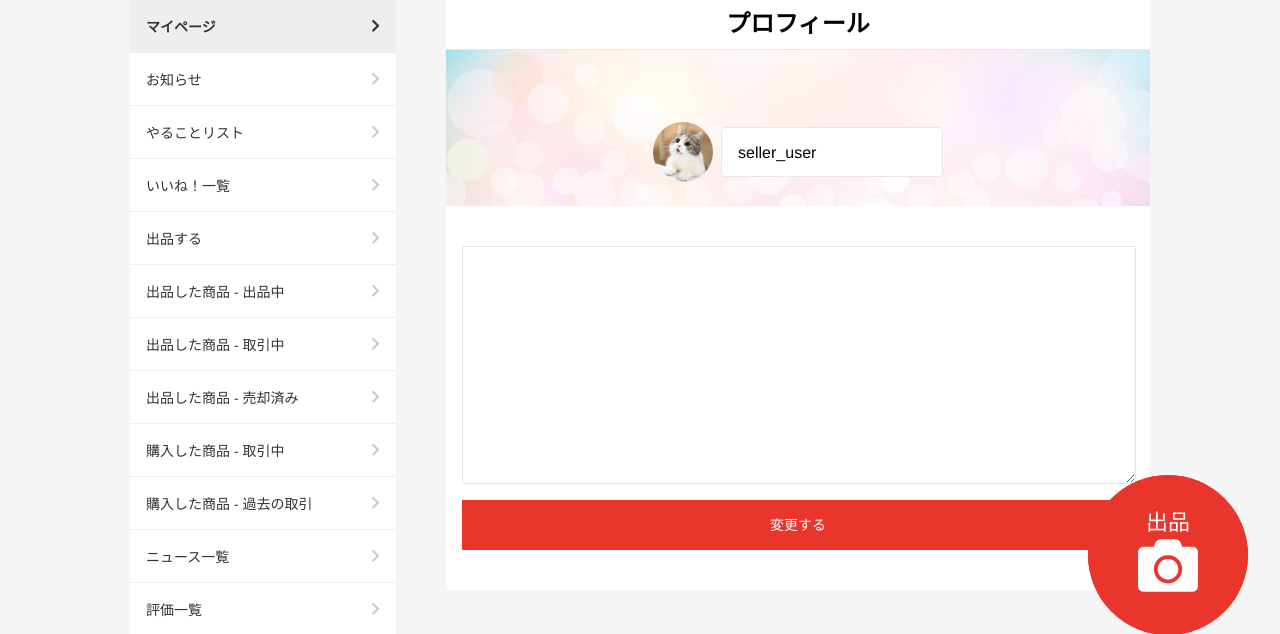
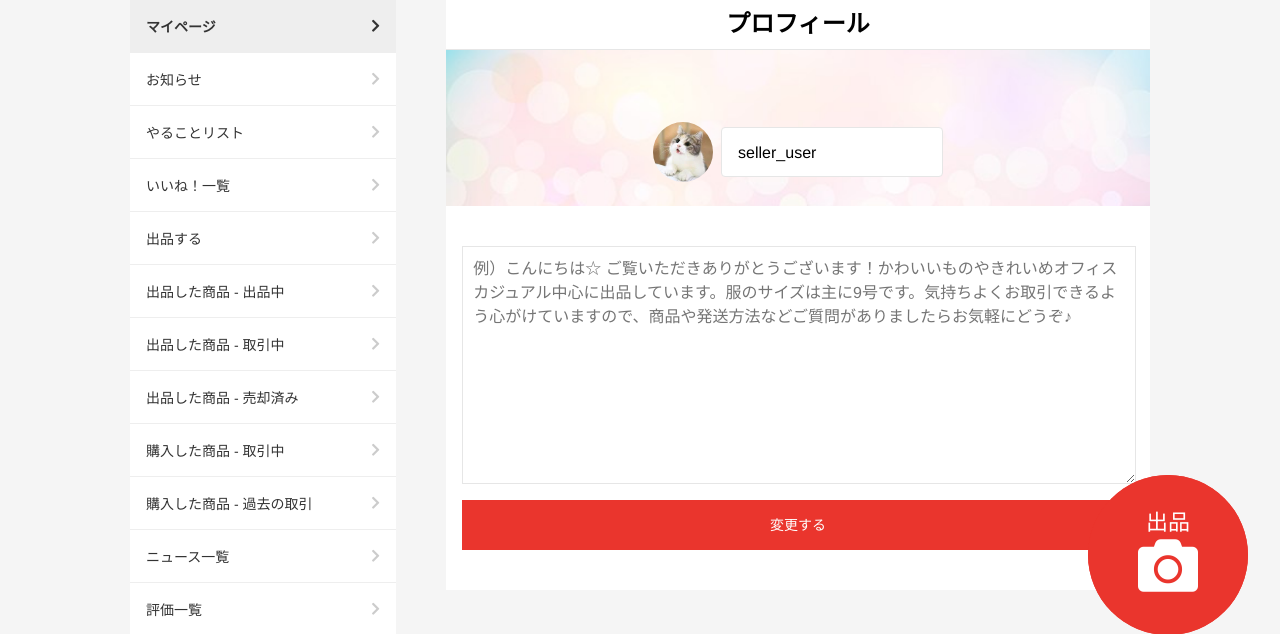
Before and after one commit to yukri1030/freemarket_sample_50b, a Rails app: template app/views/user_profiles/edit.html.haml in a window 1280 px wide. Shown: the part 133-767 px from the top of the page. Run offline with Rails 7, Linux system fonts and the light colour scheme; the template is opened without the code that fills it, so the values that code supplies are empty; style sheets or scripts are compiled from the project's sources; parts of the project's set-up code (start-up, migrations or seed data) failed here and were passed over; some libraries are stand-ins or nearby versions.

Commit message:
added placeholder in profile comment

```diff
--- a/app/views/user_profiles/edit.html.haml
+++ b/app/views/user_profiles/edit.html.haml
@@ -9,9 +9,9 @@
         .user_mypage__container__edit__editform__name
           %figure
             = image_tag "ねこ２.jpg", width: "60", height: "60"
-          %input{type: "text", name: "nickname",value: "#{@user.nickname}",class: "user_mypage__container__edit__editform__name__inputbox"}
+          %input{type: "text", name: "nickname", value: "#{@user.nickname}", class: "user_mypage__container__edit__editform__name__inputbox"}
         .user_mypage__container__edit__editform__content
-          %textarea{name: "profile_comment"}
+          %textarea{name: "profile_comment", placeholder: "例）こんにちは☆ ご覧いただきありがとうございます！かわいいものやきれいめオフィスカジュアル中心に出品しています。服のサイズは主に9号です。気持ちよくお取引できるよう心がけていますので、商品や発送方法などご質問がありましたらお気軽にどうぞ♪"}
           %button{type: "submit", class: "user_mypage__container__edit__editform__content__submit redbtn", method: :patch} 変更する
 
     -# サイドメニュー部分テンプレート
```
